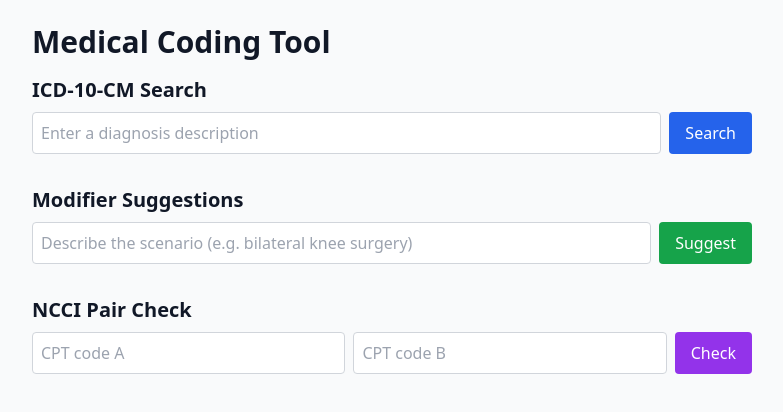
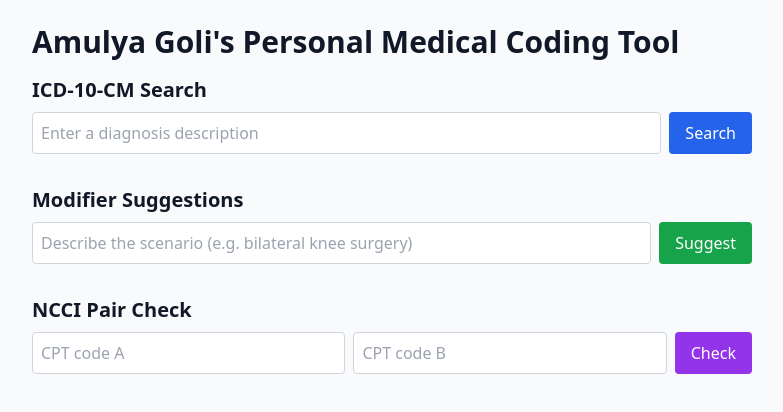
Before and after one commit to Amulyagoli/medical-coding-tool, a Next.js app in the folder frontend/: page / in a window 1280 px wide. Shown: the top 412 px of the page, without its empty margins (248-1031 px from the left). Built offline with nearby package versions, Linux system fonts and the light colour scheme.

Commit message:
Update index.tsx

```diff
--- a/frontend/pages/index.tsx
+++ b/frontend/pages/index.tsx
@@ -344,7 +344,7 @@ export default function Home() {
 
   return (
     <main className="p-6 mx-auto max-w-3xl">
-      <h1 className="text-3xl font-bold mb-4">Medical Coding Tool</h1>
+      <h1 className="text-3xl font-bold mb-4">Amulya Goli's Personal Medical Coding Tool</h1>
       {/* ICD Search */}
       <section className="mb-8">
         <h2 className="text-xl font-semibold mb-2">ICD‑10‑CM Search</h2>
```
